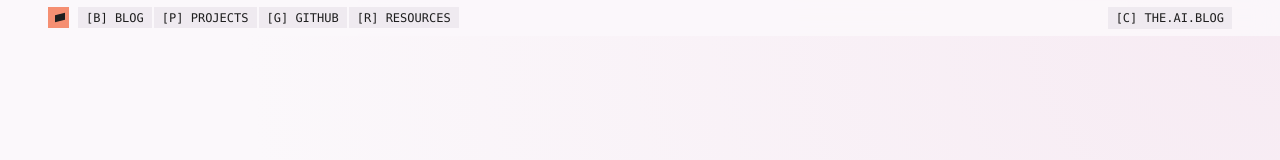
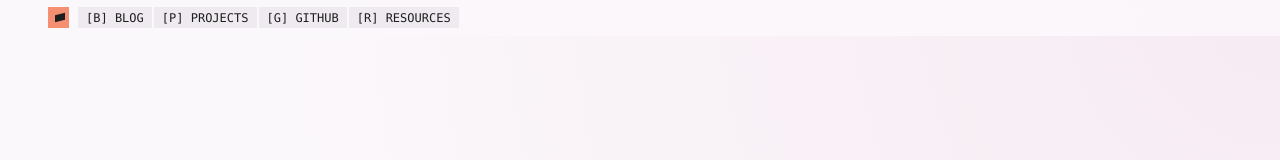
Before and after one commit to roshanarun1991/The.AI.Blog, a website: page index.html in a window 1280 px wide. Shown: the top 160 px of the page. Drawn offline with Linux system fonts and the light colour scheme.

Commit message:
Remove redundant live site nav link

```diff
--- a/index.html
+++ b/index.html
@@ -37,7 +37,6 @@
         <button class="tab" type="button" data-view="github">[G] GITHUB</button>
         <button class="tab" type="button" data-view="resources">[R] RESOURCES</button>
       </div>
-      <a class="console-link" href="https://the-ai-blog-0ltv.onrender.com/">[C] THE.AI.BLOG</a>
     </header>
 
     <main>
```
